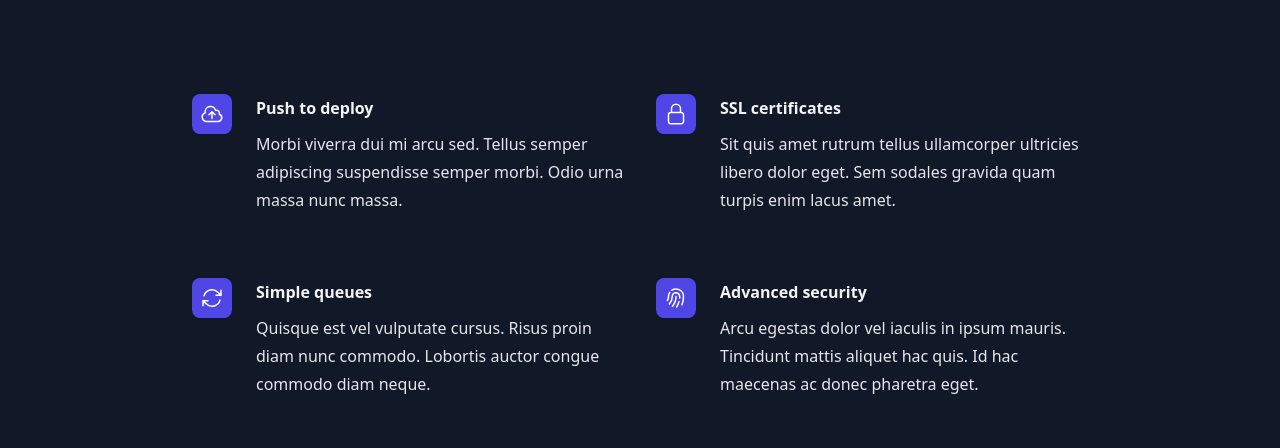
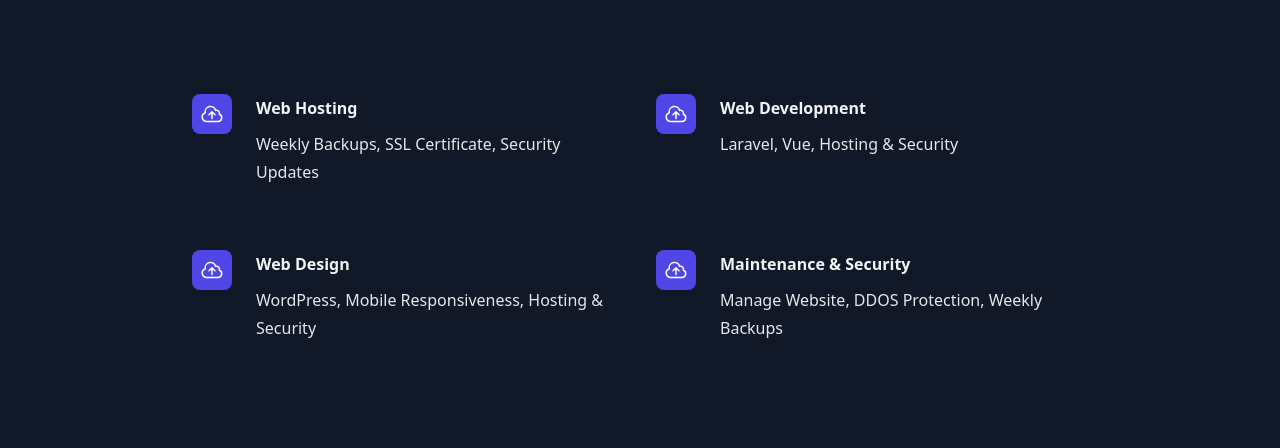
Before and after one commit to paalaman45/updated-porfolio, a Vue app: page / in a window 1280 px wide. Shown: the part 1069-1517 px from the top of the page. Built offline with nearby package versions, Linux system fonts and the light colour scheme; no server answers; the database is empty.

Commit message:
refactor: minor changes on about

```diff
--- a/src/components/about/About.vue
+++ b/src/components/about/About.vue
@@ -9,14 +9,14 @@
       </div>
       <div class="mx-auto mt-16 max-w-2xl sm:mt-20 lg:mt-24 lg:max-w-4xl">
         <dl class="grid max-w-xl grid-cols-1 gap-x-8 gap-y-10 lg:max-w-none lg:grid-cols-2 lg:gap-y-16">
-          <div v-for="feature in features" :key="feature.name" class="relative pl-16">
+          <div v-for="service in services" :key="service.name" class="relative pl-16">
             <dt class="text-base/7 font-semibold text-gray-100">
               <div class="absolute left-0 top-0 flex size-10 items-center justify-center rounded-lg bg-indigo-600">
-                <component :is="feature.icon" class="size-6 text-white" aria-hidden="true" />
+                <component :is="service.icon" class="size-6 text-white" aria-hidden="true" />
               </div>
-              {{ feature.name }}
+              {{ service.name }}
             </dt>
-            <dd class="mt-2 text-base/7 text-gray-200">{{ feature.description }}</dd>
+            <dd class="mt-2 text-base/7 text-gray-200">{{ service.description }}</dd>
           </div>
         </dl>
       </div>
@@ -31,32 +31,28 @@
   import { db } from '../../firebase/firebase.js';
   import { addDoc, collection, doc, getDoc, getDocs, query } from 'firebase/firestore';
 
-  const features = [
+  const services = [
     {
-      name: 'Push to deploy',
-      description:
-        'Morbi viverra dui mi arcu sed. Tellus semper adipiscing suspendisse semper morbi. Odio urna massa nunc massa.',
+      name: 'Web Hosting',
+      description: 'Weekly Backups, SSL Certificate, Security Updates',
       icon: CloudArrowUpIcon,
     },
     {
-      name: 'SSL certificates',
-      description:
-        'Sit quis amet rutrum tellus ullamcorper ultricies libero dolor eget. Sem sodales gravida quam turpis enim lacus amet.',
-      icon: LockClosedIcon,
+      name: 'Web Development',
+      description: 'Laravel, Vue, Hosting & Security',
+      icon: CloudArrowUpIcon,
     },
     {
-      name: 'Simple queues',
-      description:
-        'Quisque est vel vulputate cursus. Risus proin diam nunc commodo. Lobortis auctor congue commodo diam neque.',
-      icon: ArrowPathIcon,
+      name: 'Web Design',
+      description: 'WordPress, Mobile Responsiveness, Hosting & Security',
+      icon: CloudArrowUpIcon,
     },
     {
-      name: 'Advanced security',
-      description:
-        'Arcu egestas dolor vel iaculis in ipsum mauris. Tincidunt mattis aliquet hac quis. Id hac maecenas ac donec pharetra eget.',
-      icon: FingerPrintIcon,
-    },
-  ]
+      name: 'Maintenance & Security',
+      description: 'Manage Website, DDOS Protection, Weekly Backups',
+      icon: CloudArrowUpIcon,
+    }
+  ];
 
   const PersonalData = reactive({
     name: '',
```
